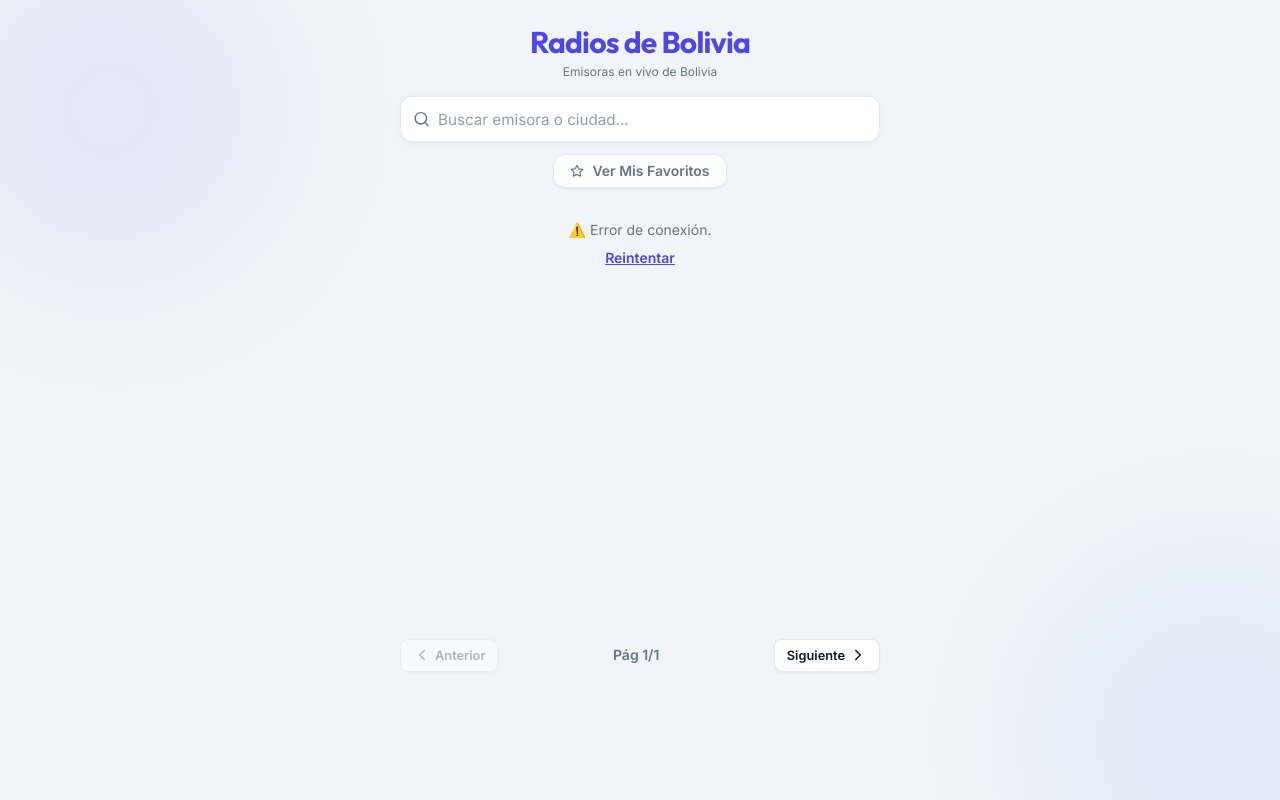
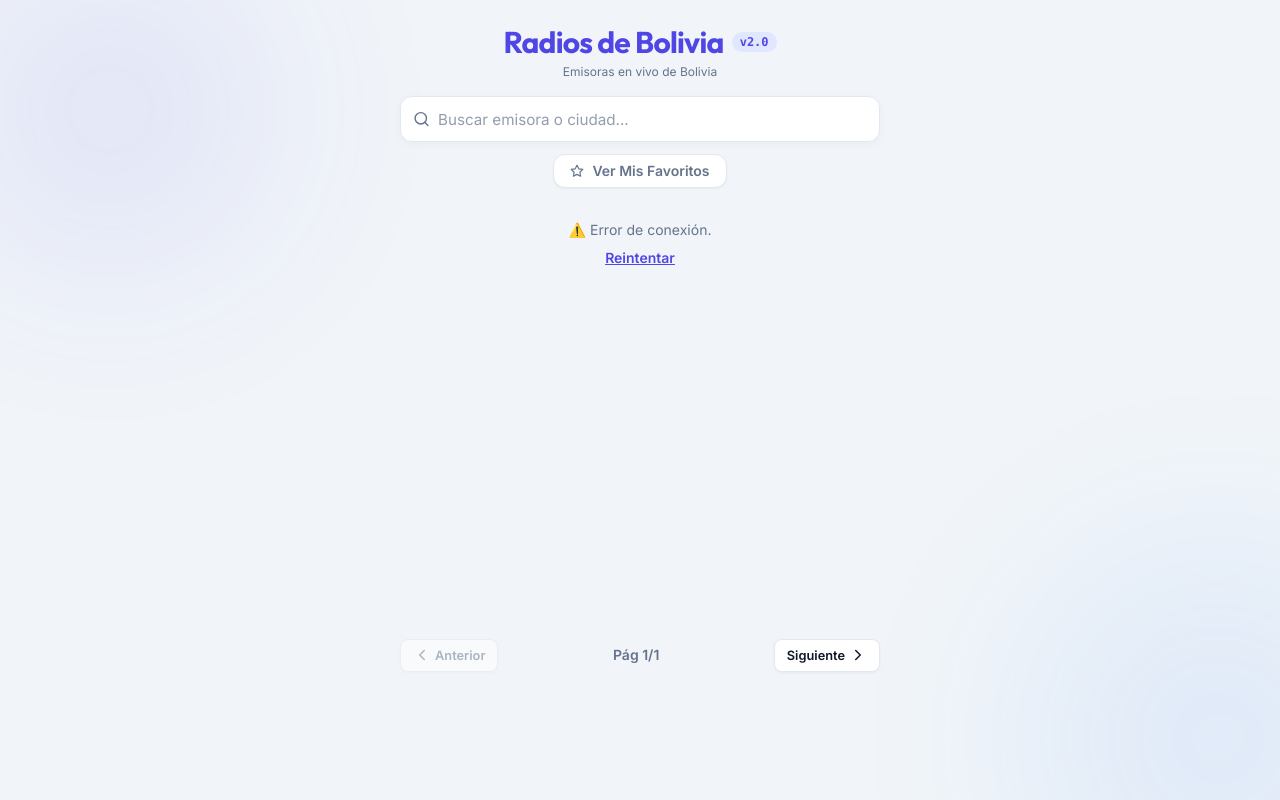
Before and after one commit to adidas2019x/Proyecto_Radio, a website: page www/index.html in a window 1280 px wide. Drawn offline with nearby package versions, Linux system fonts and the light colour scheme; no server answers.

Commit message:
release: v2.0 - Radios de Bolivia con diseno de dos pantallas y versionado

```diff
--- a/package.json
+++ b/package.json
@@ -1,7 +1,7 @@
 {
   "name": "radios-de-la-paz",
-  "version": "1.0.0",
-  "description": "Aplicación de radio en vivo de La Paz, Bolivia",
+  "version": "2.0.0",
+  "description": "Aplicación de radio en vivo de Bolivia",
   "main": "www/index.html",
   "scripts": {
     "init-capacitor": "cap init \"Radios de La Paz\" \"com.radioslapaz.app\" --web-dir www",
--- a/www/index.html
+++ b/www/index.html
@@ -29,7 +29,10 @@
 
             <!-- Cabecera -->
             <header class="text-center mb-4 shrink-0">
-                <h1 class="text-3xl font-bold tracking-tight font-outfit text-primary mb-1">Radios de Bolivia</h1>
+                <div class="flex items-center justify-center gap-2 mb-1">
+                    <h1 class="text-3xl font-bold tracking-tight font-outfit text-primary">Radios de Bolivia</h1>
+                    <span class="bg-indigo-100 text-primary text-xs font-bold px-2 py-0.5 rounded-full font-mono">v2.0</span>
+                </div>
                 <p class="text-secondary text-xs">Emisoras en vivo de Bolivia</p>
             </header>
 
```
Also changed, not shown: 1 other file.
